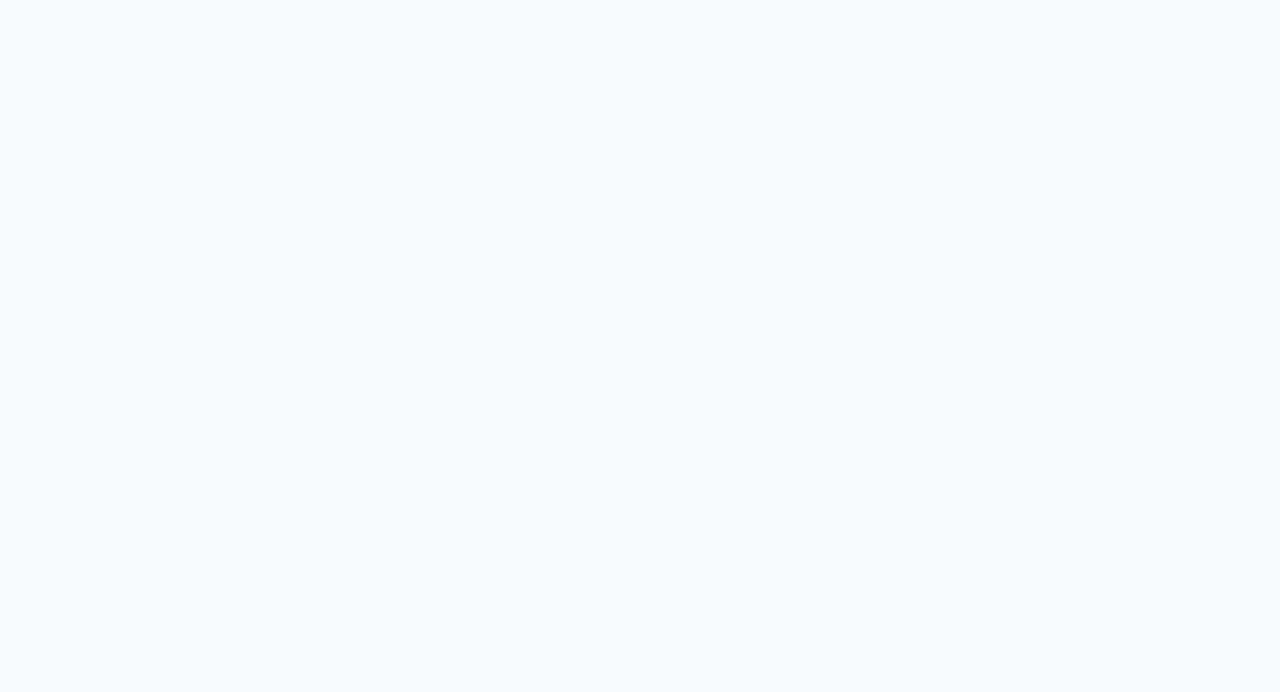
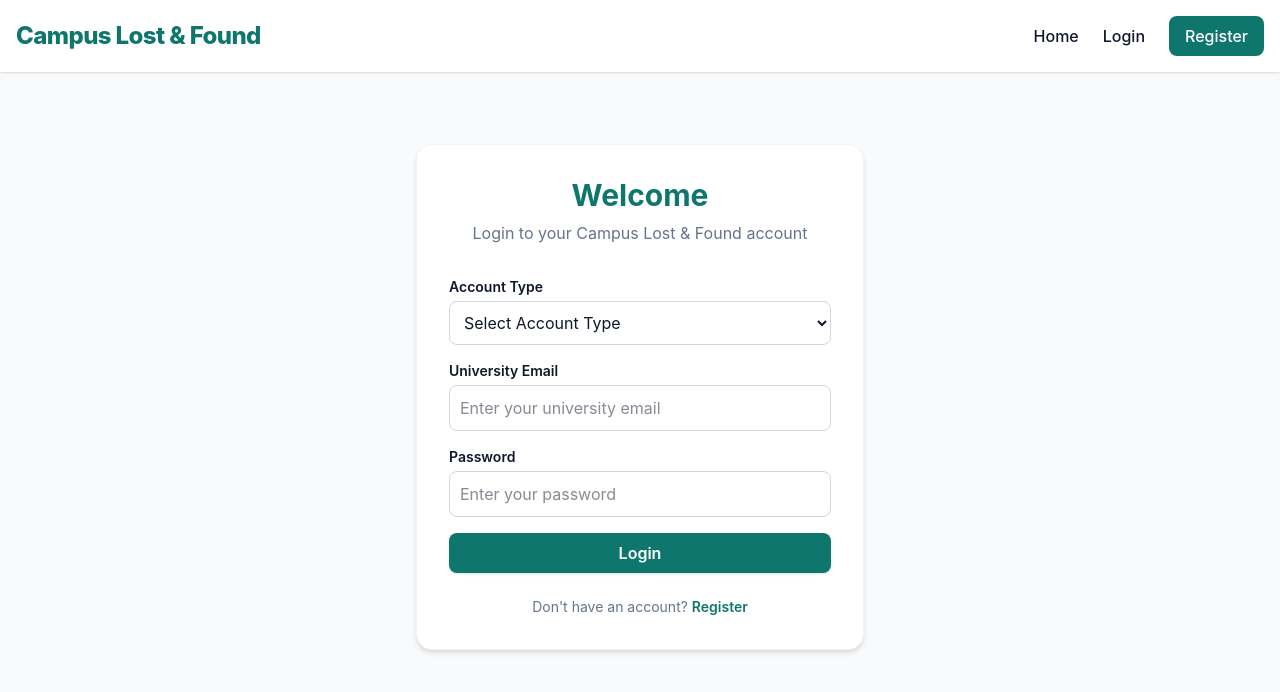
Before and after one commit to Bassam-Ibrahim/SystemProject, a React app in the folder Frontend/: page /login in a window 1280 px wide. Before the commit this address had no page. Shown: the top 692 px of the page. Built offline with nearby package versions, Linux system fonts and the light colour scheme; the HTML template or start-up script is replaced by a standard one.

Commit message:
Frontend - Login Page

```diff
--- a/Frontend/src/App.jsx
+++ b/Frontend/src/App.jsx
@@ -3,6 +3,7 @@ import { BrowserRouter, Routes, Route } from 'react-router-dom';
 import MainLayout from './layouts/MainLayout';
 import ProtectedRoute from './routes/ProtectedRoute';
 import Register from './pages/Register';
+import Login from './pages/Login';
 
 function App() {
   return (
@@ -22,6 +23,7 @@ function App() {
           />
 
           <Route path="/register" element={<Register />} />
+          <Route path="/login" element={<Login />} />
 
           <Route element={<ProtectedRoute />}>
           </Route>
--- /dev/null
+++ b/Frontend/src/pages/Login.jsx
@@ -0,0 +1,110 @@
+
+import { useState } from 'react';
+import { Link } from 'react-router-dom';
+import Input from '../components/Input';
+import Button from '../components/Button';
+
+export default function Login() {
+  const [formData, setFormData] = useState({
+    role: '',
+    email: '',
+    password: '',
+  });
+
+  const [error, setError] = useState('');
+
+  const handleChange = (e) => {
+    const { name, value } = e.target;
+
+    setFormData({
+      ...formData,
+      [name]: value,
+    });
+
+    setError('');
+  };
+
+  const handleSubmit = (e) => {
+    e.preventDefault();
+
+    setError('Login is not connected to the server yet.');
+  };
+
+  return (
+    <div className="flex justify-center items-center py-10 px-4">
+      <div className="bg-surface w-full max-w-md p-8 rounded-2xl shadow-md border border-gray-100">
+
+        <div className="text-center mb-8">
+          <h1 className="text-3xl font-bold text-primary mb-2">
+            Welcome
+          </h1>
+
+          <p className="text-textSub">
+            Login to your Campus Lost & Found account
+          </p>
+        </div>
+
+        <form onSubmit={handleSubmit}>
+
+          <div className="flex flex-col gap-1 mb-4 w-full">
+            <label className="text-sm font-semibold text-textMain">
+              Account Type
+            </label>
+
+            <select
+              name="role"
+              value={formData.role}
+              onChange={handleChange}
+              required
+              className="border border-gray-300 p-2.5 rounded-lg w-full focus:outline-none focus:ring-2 focus:ring-primary/50 bg-white"
+            >
+            <option value="">Select Account Type</option>              <option value="student">Student</option>
+              <option value="professor">Professor</option>
+              <option value="admin">Admin</option>
+            </select>
+          </div>
+
+          <Input
+            label="University Email"
+            type="email"
+            name="email"
+            value={formData.email}
+            onChange={handleChange}
+            placeholder="Enter your university email"
+          />
+
+          <Input
+            label="Password"
+            type="password"
+            name="password"
+            value={formData.password}
+            onChange={handleChange}
+            placeholder="Enter your password"
+          />
+
+          {error && (
+            <p className="text-danger text-sm mb-4">
+              {error}
+            </p>
+          )}
+
+          <Button type="submit" className="w-full">
+            Login
+          </Button>
+
+        </form>
+
+        <p className="text-center text-sm text-textSub mt-6">
+          Don't have an account?{' '}
+          <Link
+            to="/register"
+            className="text-primary font-semibold hover:underline"
+          >
+            Register
+          </Link>
+        </p>
+
+      </div>
+    </div>
+  );
+}
```
